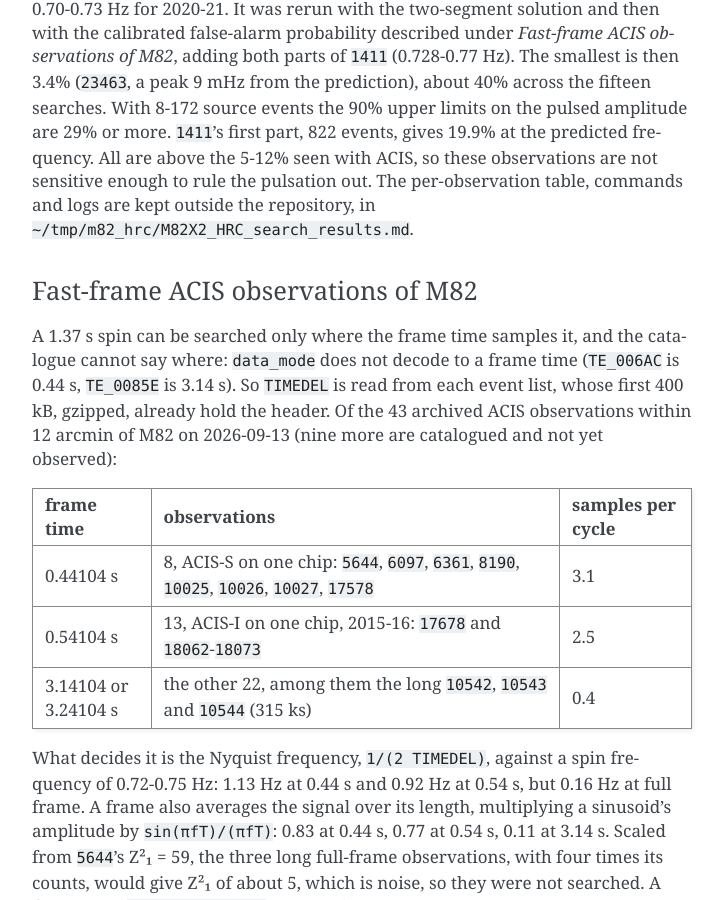
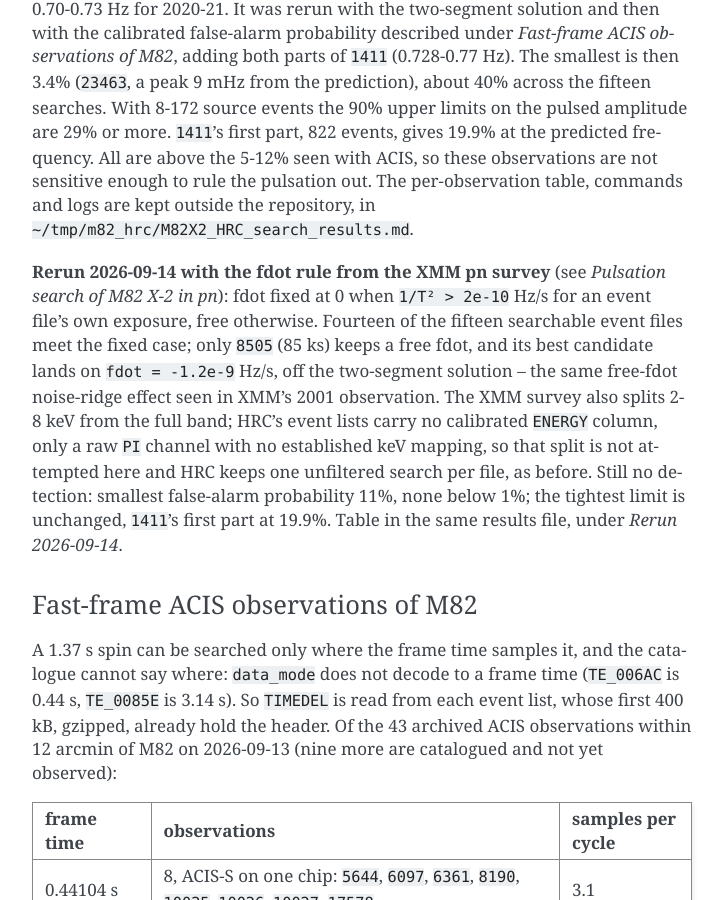
Before and after one commit to matteobachetti/heasarc_retrieve_pipeline, a Sphinx documentation site: the page built from docs/technical_details.rst, in a window 1280 px wide and 900 px high, scrolled down 57640 px. Shown: the whole window, without its empty margins (388-1112 px from the left). Built offline with Sphinx 7.4.7, drawn with Linux system fonts in a browser that asks for light colours; the version number could not be read and is left out; some of the changed text lies outside the part shown.

Commit message:
Document the Chandra M82 X-2 rerun with XMM's fdot rule and ACIS energy bands
Co-Authored-By: Claude Sonnet 5 <noreply@anthropic.com>

```diff
--- a/docs/technical_details.rst
+++ b/docs/technical_details.rst
@@ -2529,6 +2529,18 @@ predicted frequency. All are above the 5-12% seen with ACIS, so these observatio
 sensitive enough to rule the pulsation out. The per-observation table, commands and logs
 are kept outside the repository, in ``~/tmp/m82_hrc/M82X2_HRC_search_results.md``.
 
+**Rerun 2026-09-14 with the fdot rule from the XMM pn survey** (see *Pulsation search of
+M82 X-2 in pn*): fdot fixed at 0 when ``1/T² > 2e-10`` Hz/s for an event file's own
+exposure, free otherwise. Fourteen of the fifteen searchable event files meet the fixed
+case; only ``8505`` (85 ks) keeps a free fdot, and its best candidate lands on
+``fdot = -1.2e-9`` Hz/s, off the two-segment solution -- the same free-fdot noise-ridge
+effect seen in XMM's 2001 observation. The XMM survey also splits 2-8 keV from the full
+band; HRC's event lists carry no calibrated ``ENERGY`` column, only a raw ``PI`` channel
+with no established keV mapping, so that split is not attempted here and HRC keeps one
+unfiltered search per file, as before. Still no detection: smallest false-alarm
+probability 11%, none below 1%; the tightest limit is unchanged, ``1411``'s first part at
+19.9%. Table in the same results file, under *Rerun 2026-09-14*.
+
 Fast-frame ACIS observations of M82
 ~~~~~~~~~~~~~~~~~~~~~~~~~~~~~~~~~~~
 
@@ -2582,6 +2594,18 @@ in ``5644``. Lower limits elsewhere (6.8% in ``18063``) are computed at a candid
 frequency bin of the prediction. The solution misses the frequencies measured in ``5644`` and
 ``8190`` by 0.6-0.75 mHz, so those limits hold only for a pulse at the predicted frequency. The
 per-observation table is in ``~/tmp/m82_acis/M82X2_ACIS_search_results.md``.
+
+**Rerun 2026-09-14 to match the XMM pn survey's criteria** (Matteo): fdot fixed at 0 when
+``1/T² > 2e-10`` Hz/s for an event file's own exposure, free otherwise, and two energy
+bands, 2-8 keV and 0.2-12 keV. All nineteen observations have ``T`` between 11.7 and
+60 ks, so the rule fixes fdot at 0 everywhere. Unlike XMM's PI, ACIS's ``ENERGY`` column
+is genuinely calibrated (eV, converted to keV from the column's own unit), so the 2-8 keV
+cut needs no workaround. Still no detection in either band: smallest false-alarm
+probability 2.3% (``18073``, full band), none below 1%. The tightest limits stay under
+5644's 10.6% -- ``6097`` at 7.1% (full band) / 8.5% (2-8 keV), ``10027`` at 8.3% / 12.1%
+-- though both candidates sit away from the exact prediction, so the limits hold at the
+frequency found, not necessarily the predicted one. Table in the same results file, under
+*Rerun 2026-09-14*.
 
 Open questions
 ~~~~~~~~~~~~~~
```
